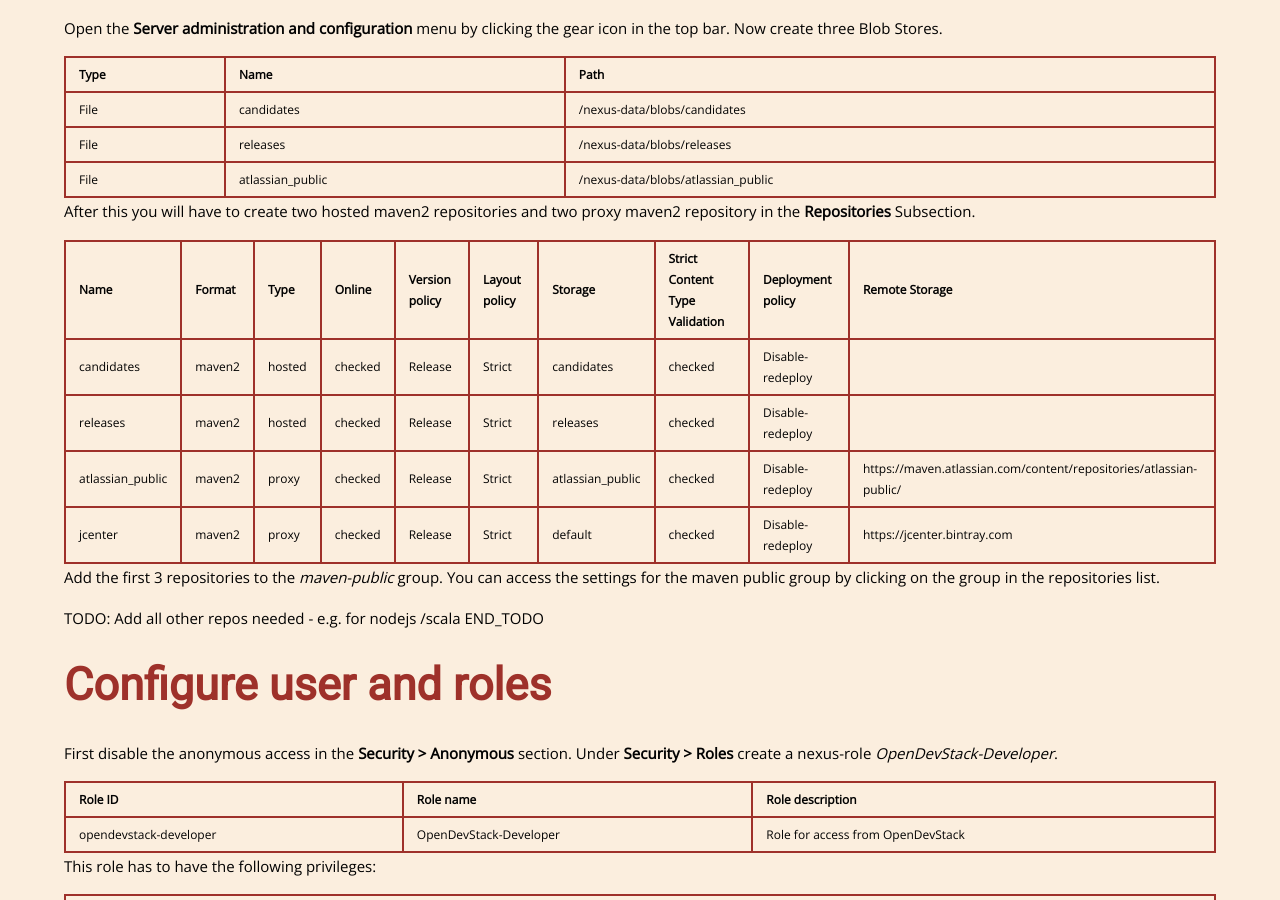
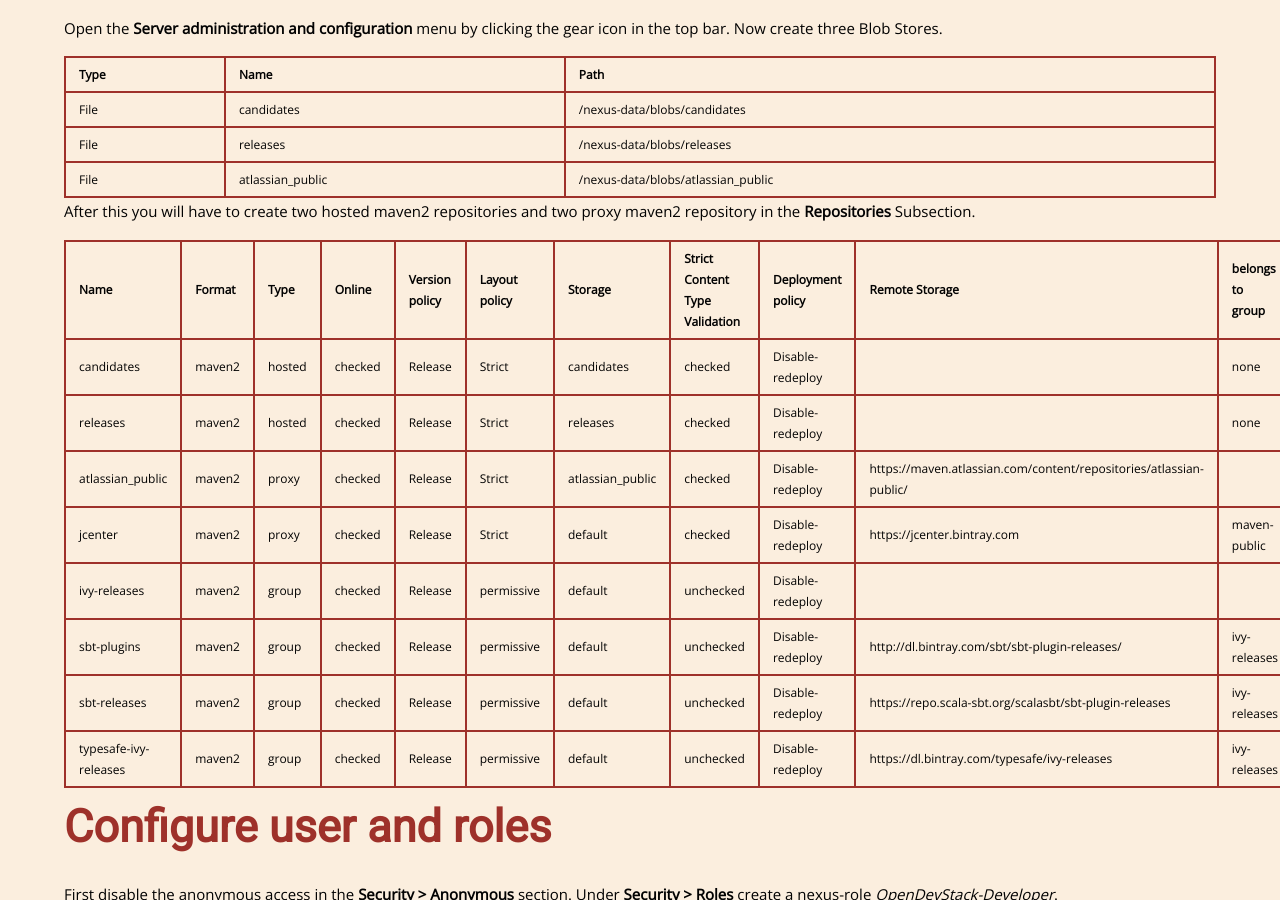
Before and after one commit to opendevstack/opendevstack.github.io, a Jekyll site: the page built from doc/getting-started.md, in a window 1280 px wide and 900 px high, scrolled down 19991 px. Built offline with Jekyll 4.4.1, drawn with Linux system fonts in a browser that asks for light colours; nearby versions of some CDN libraries; our own code applies the rules of GitHub Pages for plain Markdown files.

Commit message:
nexus updates - missing repos

```diff
--- a/doc/getting-started.md
+++ b/doc/getting-started.md
@@ -670,19 +670,16 @@ Now create three Blob Stores.
 
 After this you will have to create two hosted maven2 repositories and two proxy maven2 repository in the **Repositories** Subsection.
 
-| Name             | Format | Type   | Online  | Version policy | Layout policy | Storage    | Strict Content Type Validation | Deployment policy | Remote Storage                                                     |
-| ---------------- | ------ | ------ | ------- | -------------- | ------------- | ---------- | ------------------------------ | ----------------- | ------------------------------------------------------------------ |
-| candidates       | maven2 | hosted | checked | Release        | Strict        | candidates | checked                        | Disable-redeploy  |                                                                    |
-| releases         | maven2 | hosted | checked | Release        | Strict        | releases   | checked                        | Disable-redeploy  |                                                                    |
+| Name             | Format | Type   | Online  | Version policy | Layout policy | Storage    | Strict Content Type Validation | Deployment policy | Remote Storage | belongs to group                                                    |
+| ---------------- | ------ | ------ | ------- | -------------- | ------------- | ---------- | ------------------------------ | ----------------- | ------------------------------------------------------------------ | ------------ |
+| candidates       | maven2 | hosted | checked | Release        | Strict        | candidates | checked                        | Disable-redeploy  | | none                                                                   |
+| releases         | maven2 | hosted | checked | Release        | Strict        | releases   | checked                        | Disable-redeploy  | | none                                                                   |
 | atlassian_public | maven2 | proxy  | checked | Release        | Strict        | atlassian_public  | checked                 | Disable-redeploy  | https://maven.atlassian.com/content/repositories/atlassian-public/ |
-| jcenter | maven2 | proxy  | checked | Release        | Strict        | default  | checked                 | Disable-redeploy  | https://jcenter.bintray.com |
-
-
-Add the first 3 repositories to the *maven-public* group.
-You can access the settings for the maven public group by clicking on the group in the repositories list.
-
-TODO: Add all other repos needed - e.g. for nodejs /scala
-END_TODO
+| jcenter | maven2 | proxy  | checked | Release        | Strict        | default  | checked                 | Disable-redeploy  | https://jcenter.bintray.com | maven-public
+| ivy-releases | maven2 | group  | checked | Release        | permissive | default  | unchecked                 | Disable-redeploy  | |
+| sbt-plugins | maven2 | group  | checked | Release        | permissive | default  | unchecked                 | Disable-redeploy  | http://dl.bintray.com/sbt/sbt-plugin-releases/ | ivy-releases
+| sbt-releases | maven2 | group  | checked | Release        | permissive | default  | unchecked                 | Disable-redeploy  | https://repo.scala-sbt.org/scalasbt/sbt-plugin-releases | ivy-releases
+| typesafe-ivy-releases | maven2 | group  | checked | Release        | permissive | default  | unchecked                 | Disable-redeploy  | https://dl.bintray.com/typesafe/ivy-releases | ivy-releases
 
 ##### Configure user and roles
 First disable the anonymous access in the **Security > Anonymous** section.
```
